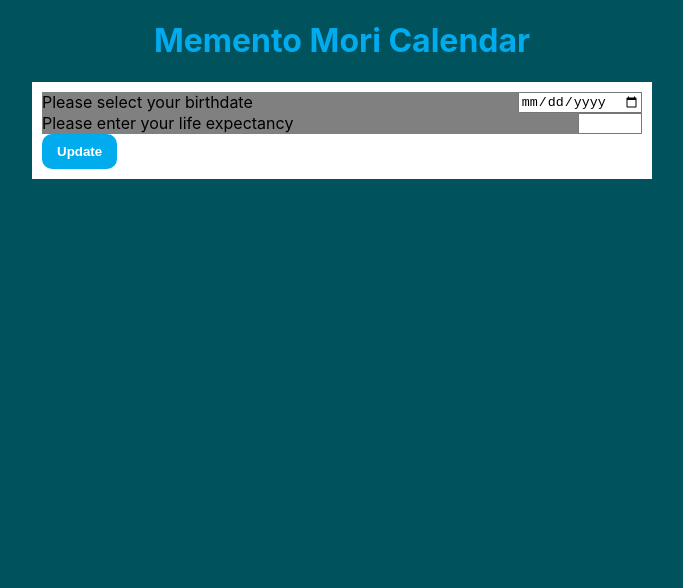
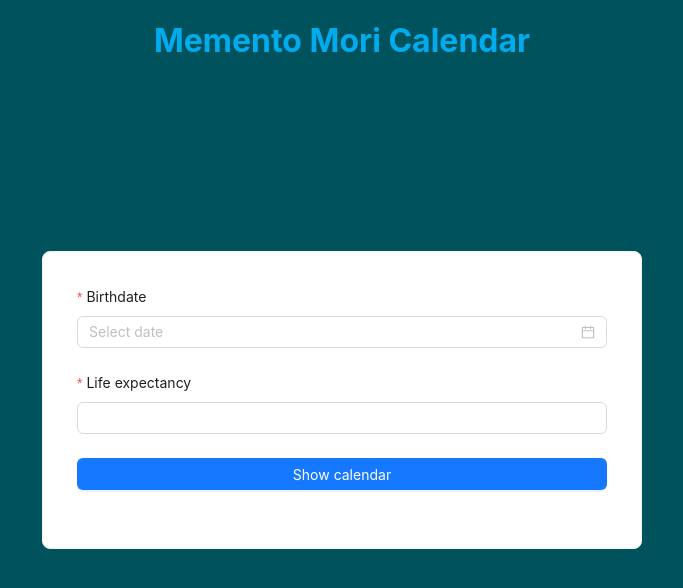
Before and after one commit to chessmadridista/memento-mori, a React (Create React App) app in the folder app/: page / in a window 1280 px wide. Shown: the top 588 px of the page, without its empty margins (298-981 px from the left). Built offline with nearby package versions, Linux system fonts and the light colour scheme.

Commit message:
Add styling for the card containing the form.

```diff
--- a/app/src/App.js
+++ b/app/src/App.js
@@ -1,6 +1,6 @@
 import './App.scss';
 import Calendar from './components/calendar/Calendar';
-import Form from './components/form/Form';
+import FormContainer from './components/form/Form';
 import { useState } from 'react';
 
 function App() {
@@ -9,7 +9,7 @@ function App() {
   return (
     <>
       <h1>Memento Mori Calendar</h1>
-      { showForm ? <Form /> : <Calendar /> }
+      { showForm ? <FormContainer /> : <Calendar /> }
     </>
   );
 }
--- a/app/src/components/form/Form.js
+++ b/app/src/components/form/Form.js
@@ -1,19 +1,45 @@
 import styles from './Form.module.scss';
+import { Card } from 'antd';
+import { DatePicker, Button, Checkbox, Form, InputNumber } from 'antd';
 
-function Form() {
+
+function FormContainer() {
     return (
-        <form>
-            <div className={ styles['field__container'] }>
-                <label htmlFor="birthDate">Please select your birthdate</label>
-                <input type="date" id="birthDate"></input>
-            </div>
-            <div className={ styles['field__container'] }>
-                <label htmlFor="lifeExpectancy">Please enter your life expectancy</label>
-                <input type="number" id="lifeExpectancy" min="0" max="150"></input>
-            </div>
-            <button className={ styles['btn__submit'] }>Update</button>
-        </form>
+        <Card className={ styles.card }>
+            <Form className={ styles.form }
+            layout="vertical">
+                <Form.Item
+                    label="Birthdate"
+                    name="birthdate"
+                    rules={
+                        [
+                            {
+                                required: true,
+                                message: "Please enter your birth date.",
+                            },
+                        ]
+                    }>
+                    <DatePicker className={ styles.input } />
+                </Form.Item>
+                <Form.Item
+                    label="Life expectancy"
+                    name="life expectancy"
+                    rules={
+                        [
+                            {
+                                required: true,
+                                message: "Please enter your life expectancy.",
+                            }
+                        ]
+                    }>
+                    <InputNumber className={ styles.input } />
+                </Form.Item>
+                <Form.Item>
+                    <Button className={ styles.input } type="primary" htmlType="submit">Show calendar</Button>
+                </Form.Item>
+            </Form>
+        </Card>
     );
 }
 
-export default Form;
+export default FormContainer;
--- a/app/src/components/form/Form.module.scss
+++ b/app/src/components/form/Form.module.scss
@@ -1,21 +1,16 @@
-form {
+.card {
+    width: 600px;
+    position: absolute;
+    top: 50%;
+    left: 50%;
+    transform: translate(-50%, -50%);
+}
+
+.form {
     background-color: #fff;
-    width: 600px;
-    margin: auto;
     padding: 10px;
 
-    .field__container {
-        background-color: grey;
-        display: flex;
-        justify-content: space-between;
-    }
-
-    .btn__submit {
-        background-color: #00acee;
-        color: #fff;
-        border: none;
-        border-radius: 10px;
-        padding: 10px 15px;
-        font-weight: bold;
+    .input {
+        width: 100%;
     }
 }
```
